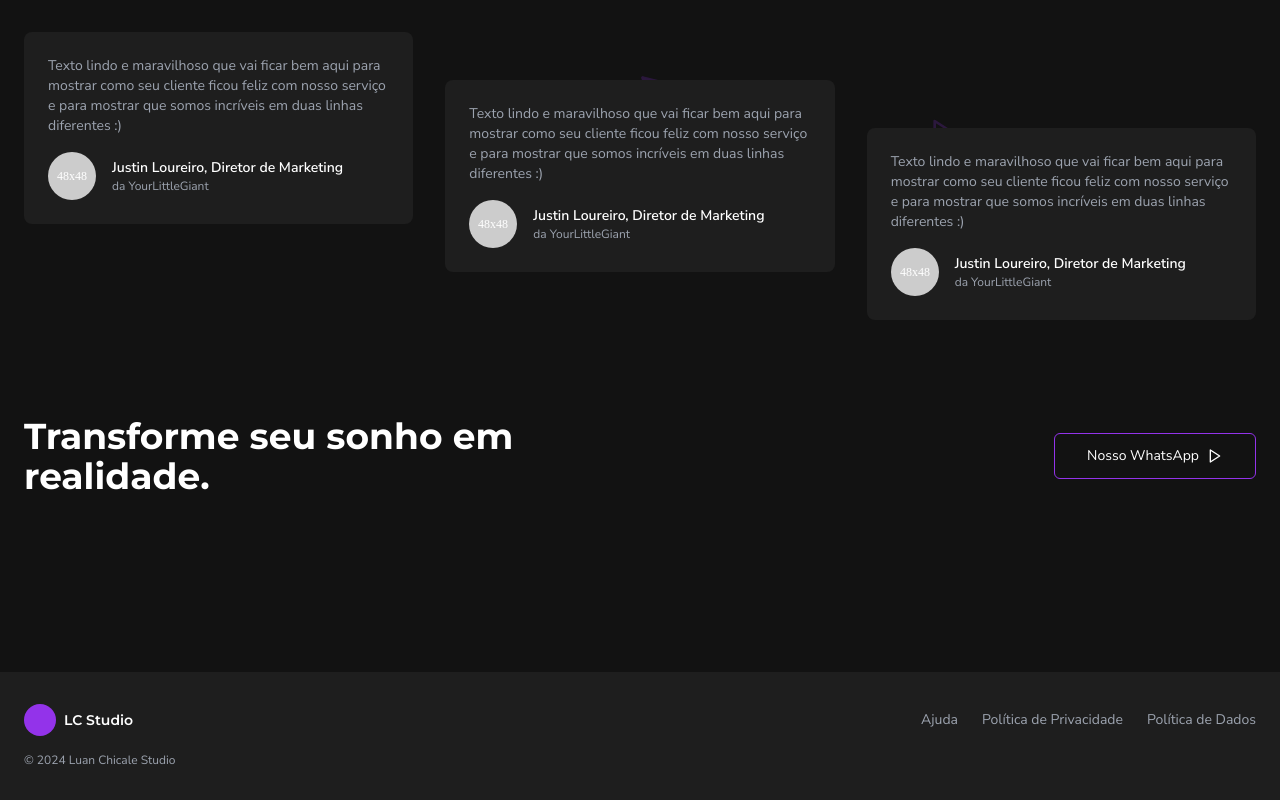
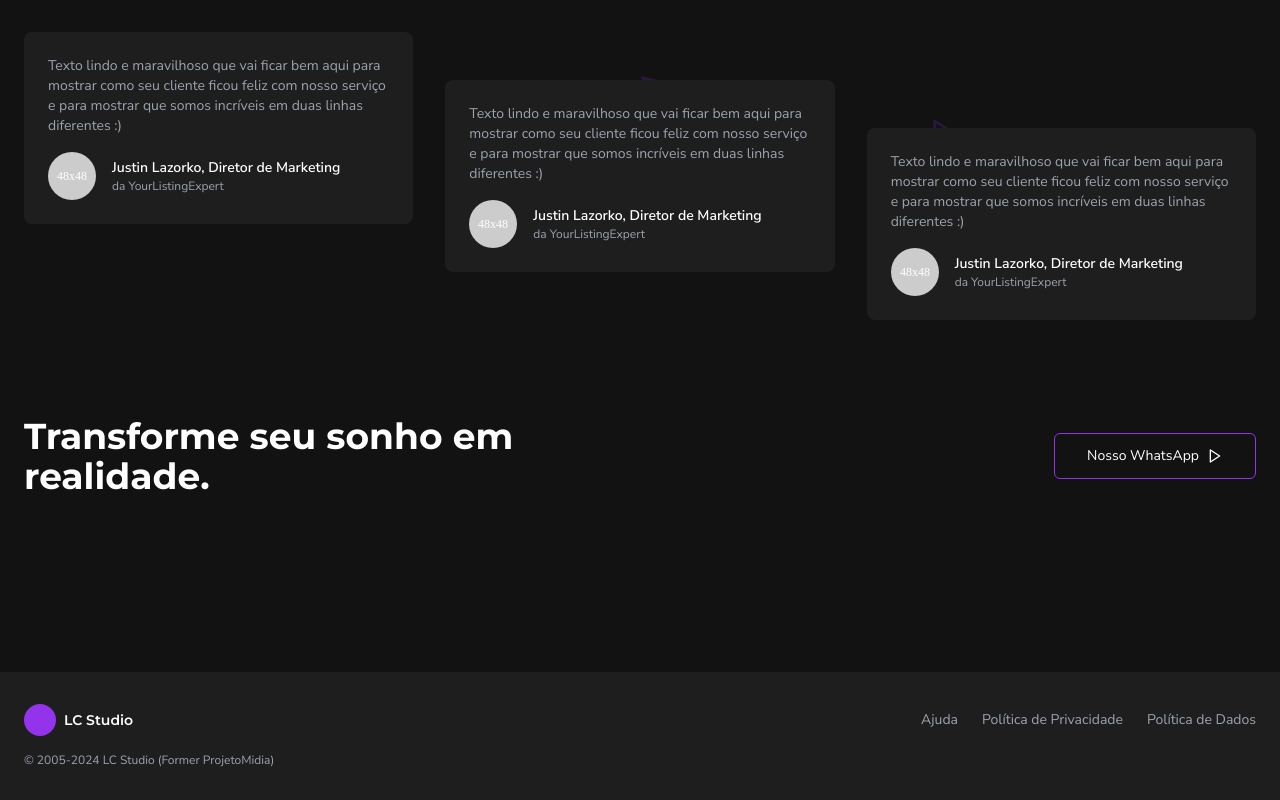
Before and after one commit to luanhrods/lcs, a Next.js app: page / in a window 1280 px wide. Shown: the part 1912-2712 px from the top of the page. Built offline with nearby package versions, Linux system fonts and the light colour scheme.

Commit message:
Update index.tsx

```diff
--- a/pages/index.tsx
+++ b/pages/index.tsx
@@ -147,8 +147,8 @@ const Home: NextPage = () => {
                 <div className="flex items-center">
                   <Image src={item.image} alt="Client" width={48} height={48} className="rounded-full mr-4" />
                   <div>
-                    <h4 className="font-semibold text-sm font-nunito">Justin Loureiro, Diretor de Marketing</h4>
-                    <p className="text-xs text-gray-400 font-nunito">da YourLittleGiant</p>
+                    <h4 className="font-semibold text-sm font-nunito">Justin Lazorko, Diretor de Marketing</h4>
+                    <p className="text-xs text-gray-400 font-nunito">da YourListingExpert</p>
                   </div>
                 </div>
               </div>
@@ -158,7 +158,8 @@ const Home: NextPage = () => {
 
         <section className="container mx-auto px-6 py-24">
           <div className="flex flex-col md:flex-row items-center justify-between">
-            <h2 className="text-4xl font-bold mb-8 md:mb-0 font-montserrat md:w-1/2">Transforme seu sonho em realidade.</h2>
+            <h2 className="text-4xl font-bold mb-8 md:mb-0 font-montserrat md:w-1/2">Transforme seu sonho
+              em realidade.</h2>
             <button className="bg-transparent text-white px-8 py-3 rounded-md text-sm font-medium inline-flex items-center font-nunito border border-purple-600 hover:bg-purple-600 transition-colors duration-300">
               Nosso WhatsApp
               <Play className="ml-2 w-4 h-4" />
@@ -181,7 +182,7 @@ const Home: NextPage = () => {
             </nav>
           </div>
           <div className="text-center md:text-left text-gray-400 text-xs font-nunito">
-            © 2024 Luan Chicale Studio
+            © 2005-2024 LC Studio (Former ProjetoMidia)
           </div>
         </div>
       </footer>
```
